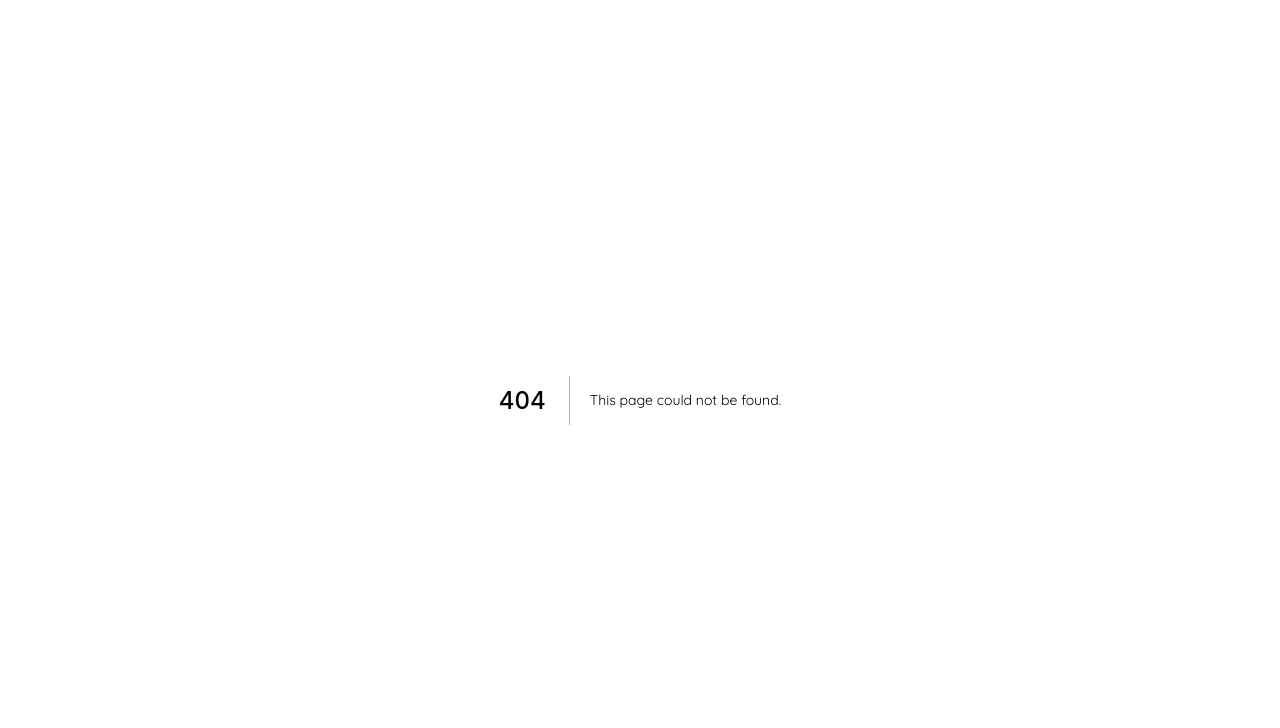
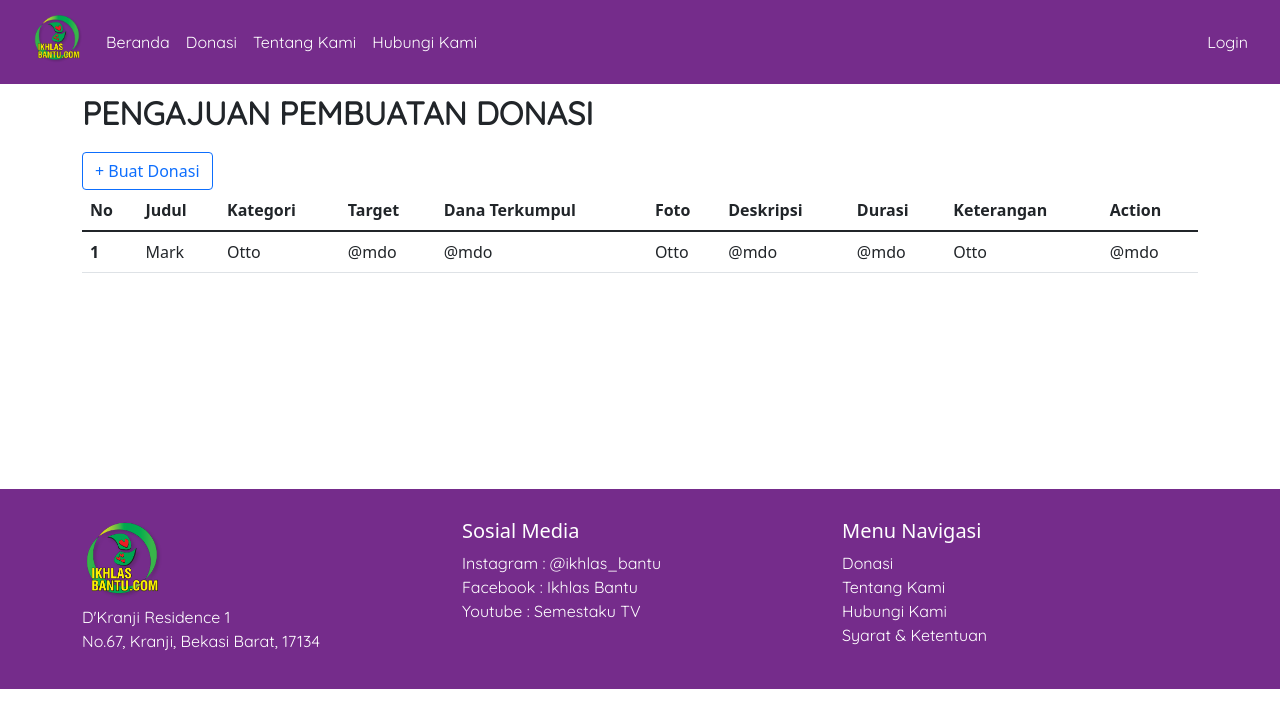
Before and after one commit to alvine998/ikhlasbantu, a Next.js app: page /buat-donasi-dashboard in a window 1280 px wide. Before the commit this address had no page. Shown: the top 728 px of the page. Built offline with nearby package versions, Linux system fonts and the light colour scheme; no server answers.

Commit message:
Pengajuan buat donasi

```diff
--- a/components/Navbar/index.js
+++ b/components/Navbar/index.js
@@ -2,12 +2,14 @@ import axios from 'axios';
 import Image from 'next/image';
 import Link from 'next/link';
 import React, { useEffect, useState } from 'react';
+import swal from 'sweetalert';
 import { logo } from '../../assets';
 
 function Navbar(props) {
     const [key, setKey] = useState('');
     const [poin, setPoin] = useState('');
     const [freq, setFreq] = useState('');
+    const [statususer, setStatususer] = useState('');
 
     const getDataUsers = () => {
         var key = localStorage.getItem('loginKey');
@@ -17,7 +19,8 @@ function Navbar(props) {
         axios.get(`http://localhost:4000/users/mail/${key}`).then(
             res => {
                 const result = res.data;
-                setPoin(result.poin); setFreq(result.frekuensi_donasi)
+                setPoin(result.poin); setFreq(result.frekuensi_donasi);
+                setStatususer(result.statususer)
                 console.log(result)
             }
         ) .catch(err => {
@@ -70,12 +73,12 @@ function Navbar(props) {
                                                 </Link>
                                             </li>
                                             <li>
-                                                <Link href={"/buat-donasi"}>
-                                                    <a class="dropdown-item">+ Buat Donasi</a>
+                                                <Link href={ statususer == 'verified' ? "/buat-donasi-dashboard" : "/profile"}>
+                                                    <a onClick={()=>{statususer === 'verified' ? null : swal("Silahkan Lengkapi Data Diri Dahulu!", {icon:"warning"})}} class="dropdown-item">+ Buat Donasi</a>
                                                 </Link>
                                             </li>
                                             <li>
-                                                <Link href={"#"}>
+                                                <Link href={"/donasimu"}>
                                                     <a class="dropdown-item">Donasimu</a>
                                                 </Link>
                                             </li>
--- /dev/null
+++ b/pages/buat-donasi-dashboard/index.js
@@ -0,0 +1,60 @@
+import Link from 'next/link';
+import React from 'react';
+import Footer from '../../components/Footer';
+import Navbar from '../../components/Navbar';
+import styles from '../../styles/Home.module.css'
+
+index.title="Pengajuan Pembuatan Donasi"
+
+function index(props) {
+    return (
+        <div>
+            <Navbar />
+            <div style={{ paddingBottom: 200 }}>
+                <div className='container'>
+                    <h2 className={styles.textTitle}>PENGAJUAN PEMBUATAN DONASI</h2>
+                    <div style={{marginTop:20}}>
+                        <div>
+                            <Link href={"/buat-donasi"}>
+                                <button className='btn btn-outline-primary'>+ Buat Donasi</button>
+                            </Link>
+                        </div>
+                        <table class="table stripped">
+                            <thead>
+                                <tr>
+                                    <th scope="col">No</th>
+                                    <th scope="col">Judul</th>
+                                    <th scope="col">Kategori</th>
+                                    <th scope="col">Target</th>
+                                    <th scope="col">Dana Terkumpul</th>
+                                    <th scope="col">Foto</th>
+                                    <th scope="col">Deskripsi</th>
+                                    <th scope="col">Durasi</th>
+                                    <th scope="col">Keterangan</th>
+                                    <th scope="col">Action</th>
+                                </tr>
+                            </thead>
+                            <tbody>
+                                <tr>
+                                    <th scope="row">1</th>
+                                    <td>Mark</td>
+                                    <td>Otto</td>
+                                    <td>@mdo</td>
+                                    <td>@mdo</td>
+                                    <td>Otto</td>
+                                    <td>@mdo</td>
+                                    <td>@mdo</td>
+                                    <td>Otto</td>
+                                    <td>@mdo</td>
+                                </tr>
+                            </tbody>
+                        </table>
+                    </div>
+                </div>
+            </div>
+            <Footer />
+        </div>
+    );
+}
+
+export default index;
```
Also changed, not shown: pages/buat-donasi/index.js (+20 -17 lines), pages/donasi/index.js (+53 -0 lines), pages/donasimu/index.js (added, +64 -0 lines), pages/profile/index.js (+9 -7 lines).
